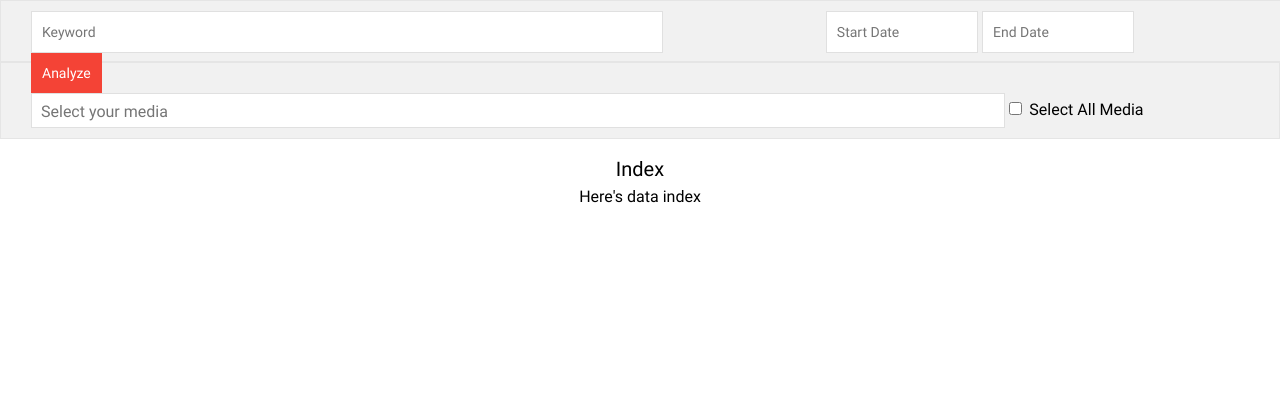
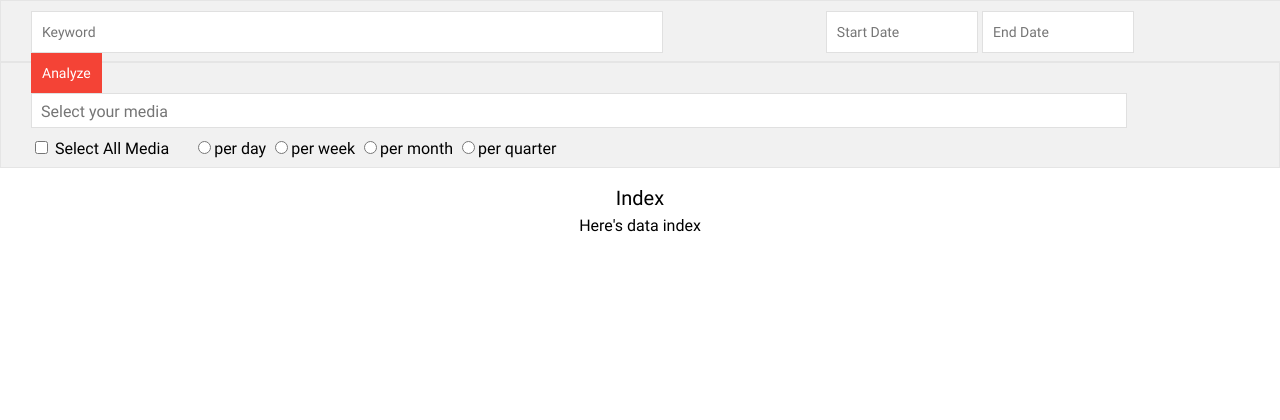
Before and after one commit to irff/iondashboard, a Flask app: template templates/data/index.html in a window 1280 px wide. Shown: the part 50-470 px from the top of the page. Run offline with Flask 2, Linux system fonts and the light colour scheme; the template is opened without the code that fills it, so the values that code supplies are empty; some libraries are stand-ins or nearby versions.

Commit message:
select interlude layout

```diff
--- a/static/js/dashboard.js
+++ b/static/js/dashboard.js
@@ -133,3 +133,12 @@ function save_session(data){
 
   window.location.reload();
 }
+
+
+function set_interlude(){
+
+}
+
+function get_interlude(){
+
+}
--- a/templates/data/layout.html
+++ b/templates/data/layout.html
@@ -71,8 +71,14 @@
     </div>
     <div id="media-list">
         <form name="media" style="display:table;width: 100%;">
-            <select style="width:80%;" id="medlist" name="medlist" multiple="multiple" data-placeholder="Select your media"></select>
-            <span style=""><input type="checkbox" value="all" onclick="select_all()" data-clicked="false"> Select All Media </span>
+            <select style="width:90%;" id="medlist" name="medlist" multiple="multiple" data-placeholder="Select your media"></select>
+            <div style="margin-top: 10px;">
+                <span style="margin-right:20px;"><input type="checkbox" value="all" onclick="select_all()" data-clicked="false"> Select All Media </span>
+                <input type="radio" value="D" name="interlude">per day
+                <input type="radio" value="W" name="interlude">per week
+                <input type="radio" value="M" name="interlude">per month
+                <input type="radio" value="Q" name="interlude">per quarter
+            </div>
         </form>
     </div>
 
```
